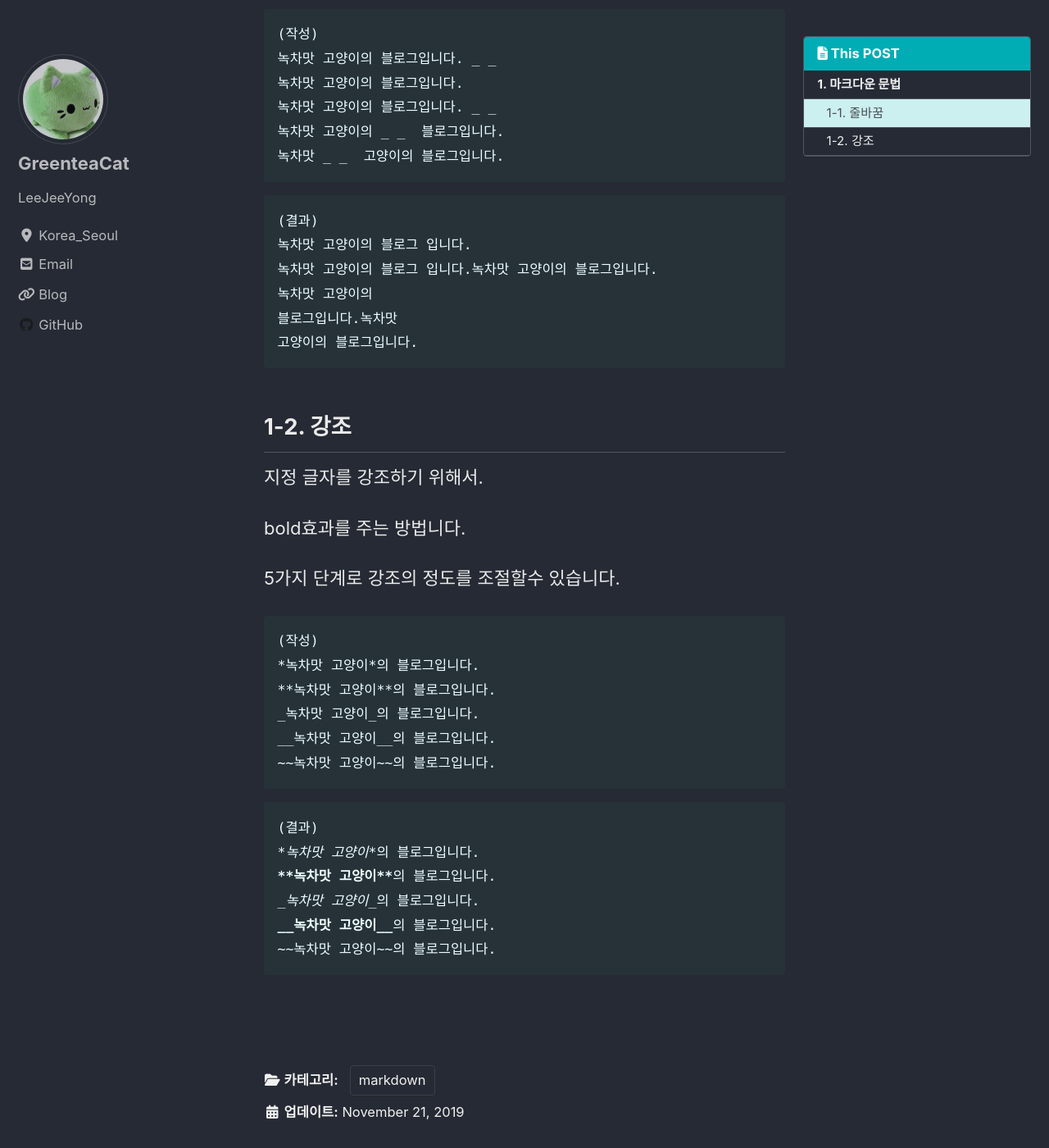
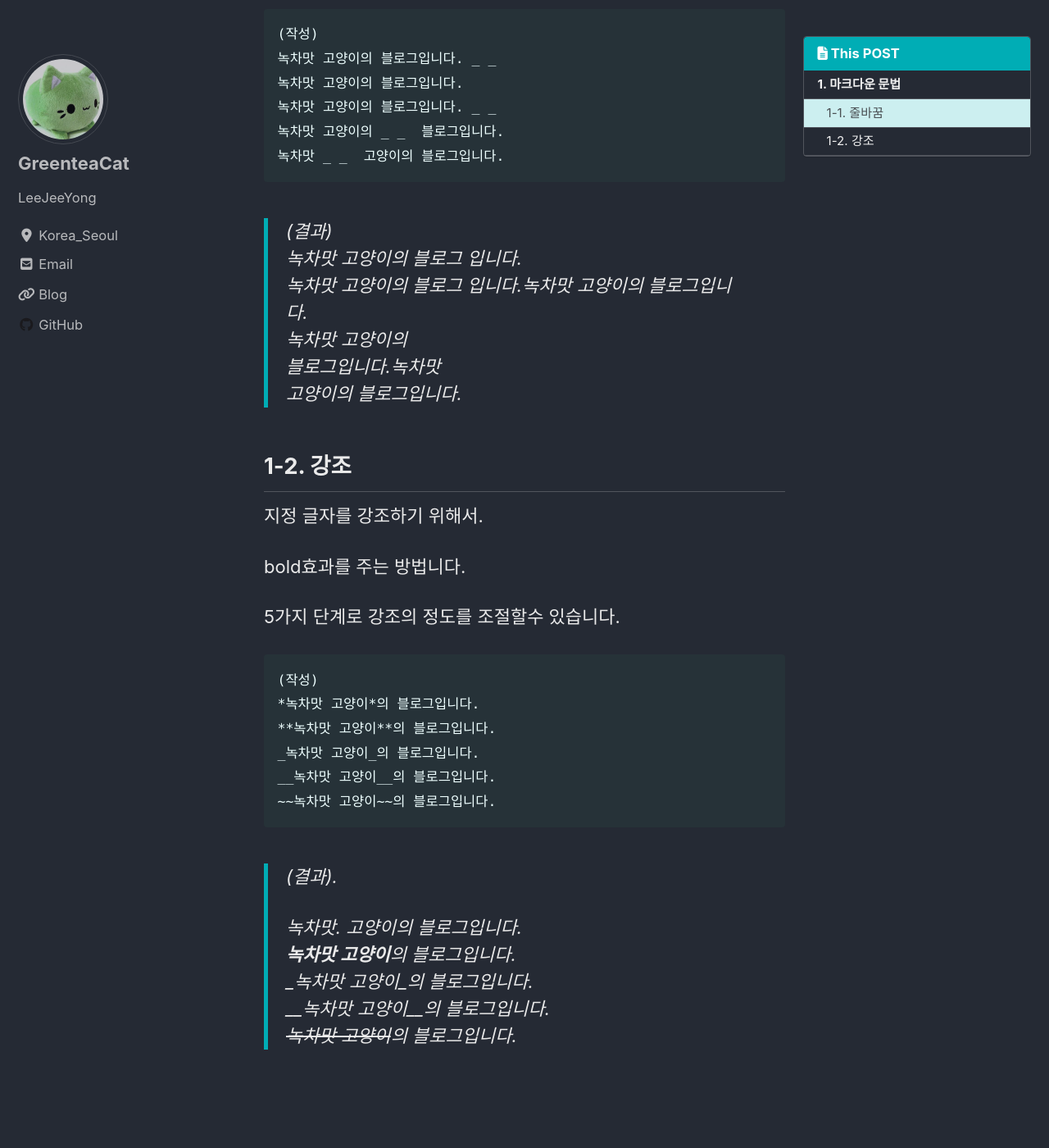
Before and after one commit to Leejeeyong/leejeeyong.github.io, a Jekyll site: the page built from _posts/2019-11-21-markdown-documents.md, in a window 1280 px wide and 1400 px high, scrolled down 550 px. Shown: the whole window at 82% size. Built offline with Jekyll 4.4.1, drawn with Linux system fonts in a browser that asks for light colours; cached includes are drawn as plain includes; nearby versions of some CDN libraries; comment, search, counter and statistics services are not loaded.

Commit message:
markdown docu

````diff
--- a/_posts/2019-11-21-markdown-documents.md
+++ b/_posts/2019-11-21-markdown-documents.md
@@ -35,14 +35,12 @@ last_modified_at: 2019-11-21T08:06:00-05:00
 녹차맛 _ _  고양이의 블로그입니다.
 ```
 
-```
-(결과)
-녹차맛 고양이의 블로그 입니다.
-녹차맛 고양이의 블로그 입니다.녹차맛 고양이의 블로그입니다.
-녹차맛 고양이의
-블로그입니다.녹차맛
-고양이의 블로그입니다.
-```
+> (결과)
+> 녹차맛 고양이의 블로그 입니다.
+> 녹차맛 고양이의 블로그 입니다.녹차맛 고양이의 블로그입니다.
+> 녹차맛 고양이의
+> 블로그입니다.녹차맛
+> 고양이의 블로그입니다.
 
 
 
@@ -63,18 +61,13 @@ __녹차맛 고양이__의 블로그입니다.
 ~~녹차맛 고양이~~의 블로그입니다.
 ```
 
-```markdown
-(결과)
-*녹차맛 고양이*의 블로그입니다.
-**녹차맛 고양이**의 블로그입니다.
-_녹차맛 고양이_의 블로그입니다.
-__녹차맛 고양이__의 블로그입니다.
-~~녹차맛 고양이~~의 블로그입니다.
-```
-
-
-
-
+> (결과).
+>
+> *녹차맛. 고양이*의 블로그입니다.
+> **녹차맛 고양이**의 블로그입니다.
+> _녹차맛 고양이_의 블로그입니다.
+> __녹차맛 고양이__의 블로그입니다.
+> ~~녹차맛 고양이~~의 블로그입니다.
 
 
 
````
